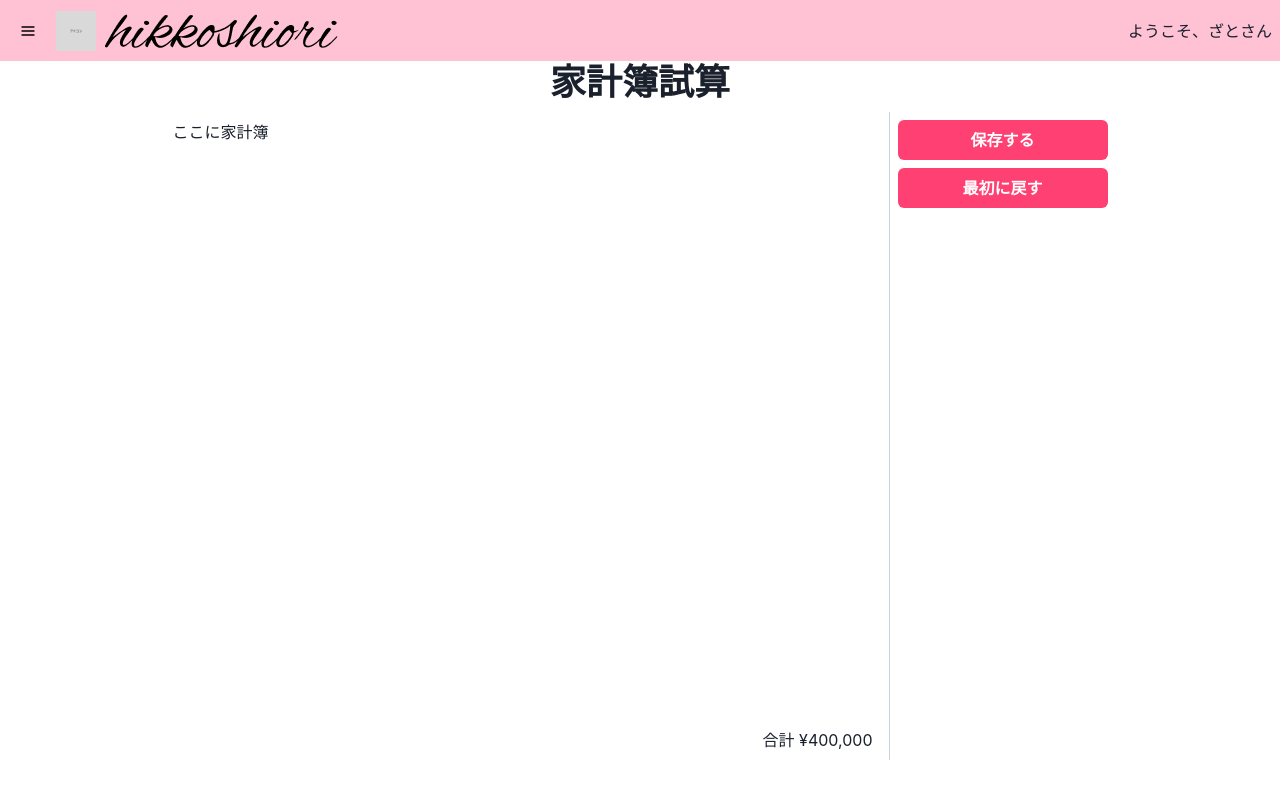
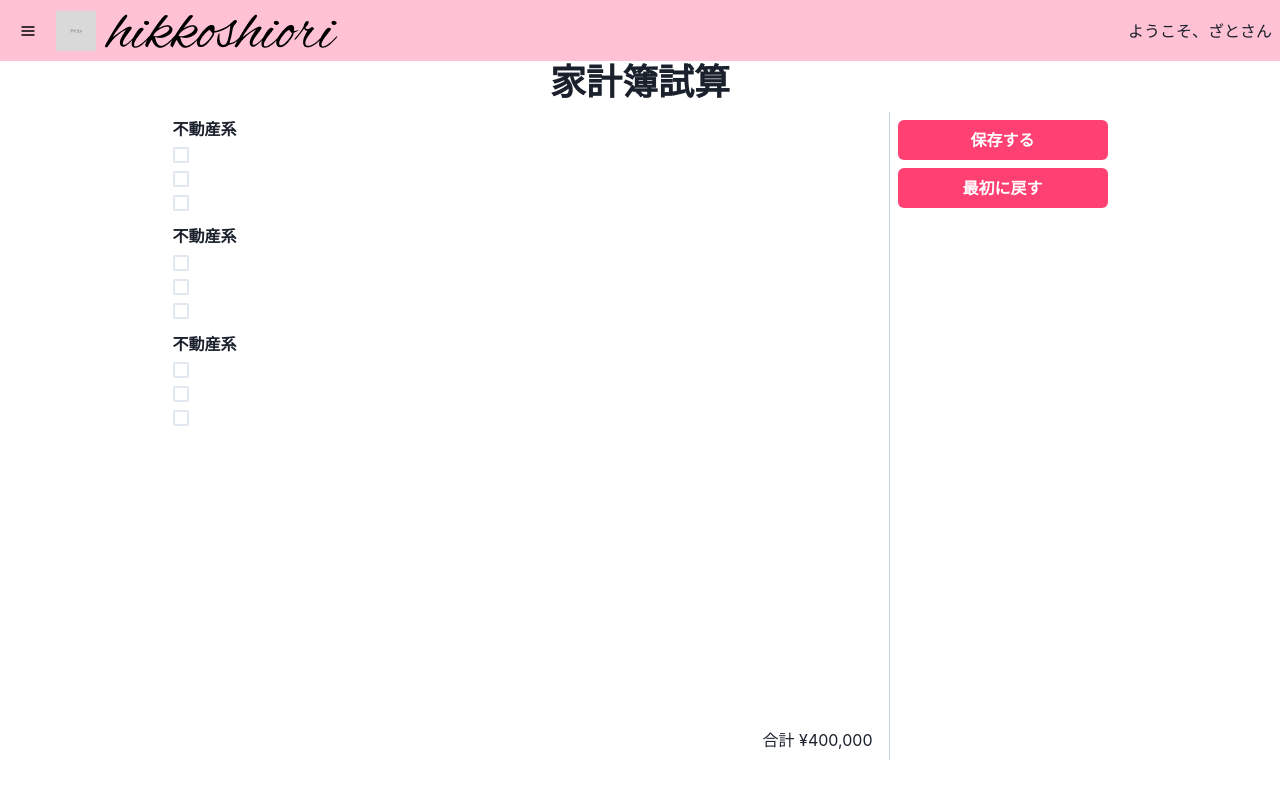
Before and after one commit to project-hikkoshiori/hikkoshiori, a Next.js app in the folder front/app/: page /housekeep in a window 1280 px wide. Shown: the top 788 px of the page. Built offline with nearby package versions, Linux system fonts and the light colour scheme.

Commit message:
add housekeep contents

```diff
--- a/front/app/src/components/HoouseKeepList.tsx
+++ b/front/app/src/components/HoouseKeepList.tsx
@@ -1,10 +1,13 @@
-import { Box, VStack, Text } from "@chakra-ui/react";
+import { VStack, Text } from "@chakra-ui/react";
+import HouseKeepSection from "./HouseKeepSection";
 
 const HouseKeepList = () => (
   <VStack align="end" p={2}>
-    <Box width="700px" height="75vh">
-      ここに家計簿
-    </Box>
+    <VStack width="700px" height="75vh" gap={4} align="left">
+      <HouseKeepSection />
+      <HouseKeepSection />
+      <HouseKeepSection />
+    </VStack>
     <Text textAlign="right">合計 ¥400,000</Text>
   </VStack>
 );
--- /dev/null
+++ b/front/app/src/components/HouseKeepRow.tsx
@@ -0,0 +1,5 @@
+import { Checkbox } from "@chakra-ui/react";
+
+const HouseKeepRow = () => <Checkbox />;
+
+export default HouseKeepRow;
--- /dev/null
+++ b/front/app/src/components/HouseKeepSection.tsx
@@ -0,0 +1,15 @@
+import { Heading, VStack } from "@chakra-ui/react";
+import HouseKeepRow from "./HouseKeepRow";
+
+const HouseKeepSection = () => (
+  <VStack align="left">
+    <Heading as="h3" fontSize="md">
+      不動産系
+    </Heading>
+    <HouseKeepRow />
+    <HouseKeepRow />
+    <HouseKeepRow />
+  </VStack>
+);
+
+export default HouseKeepSection;
```
